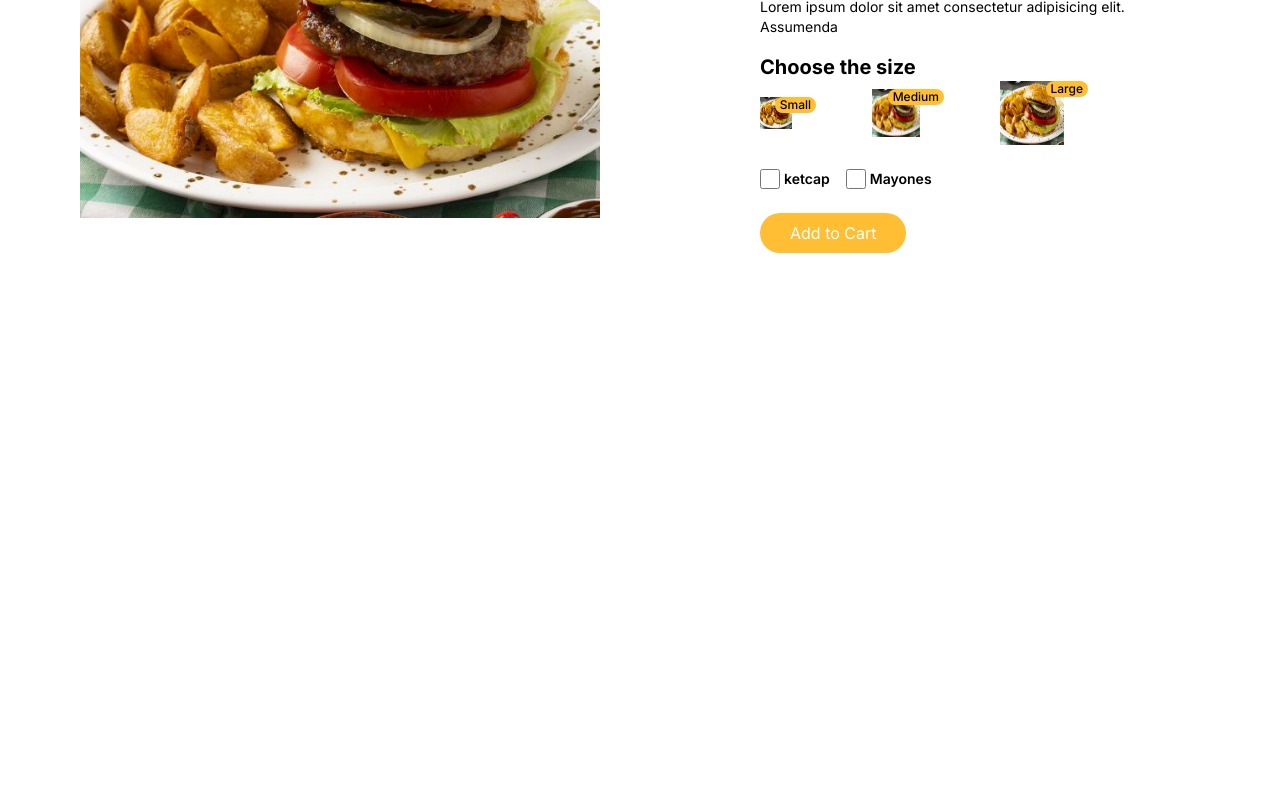
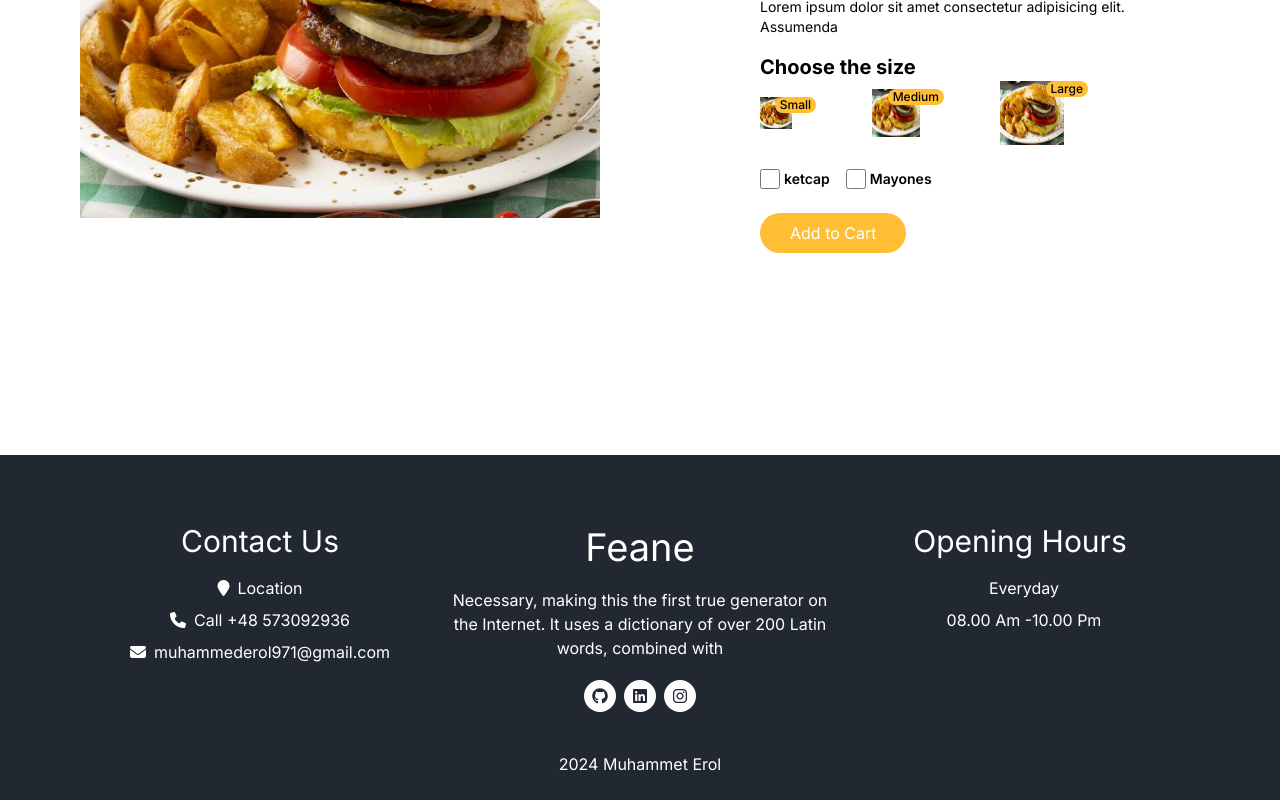
Before and after one commit to muhammeterl1912/food_ordering-app, a Next.js app: page /product in a window 1280 px wide. Shown: the part 431-1231 px from the top of the page. Before the commit the page ends 886 px from the top, so only its background shows below. Built offline with nearby package versions, Linux system fonts and the light colour scheme.

Commit message:
Created footer section and set.

```diff
--- a/src/app/layout.js
+++ b/src/app/layout.js
@@ -3,6 +3,7 @@ import "slick-carousel/slick/slick.css";
 import "slick-carousel/slick/slick-theme.css";
 import Header from "@/components/layout/Header";
 import "./globals.css";
+import Footer from "@/components/layout/Footer";
 
 const inter = Inter({ subsets: ["latin"] });
 
@@ -14,9 +15,17 @@ export const metadata = {
 export default function RootLayout({ children }) {
   return (
     <html lang="en">
+      <link
+        rel="stylesheet"
+        href="https://cdnjs.cloudflare.com/ajax/libs/font-awesome/6.5.2/css/all.min.css"
+        integrity="sha512-SnH5WK+bZxgPHs44uWIX+LLJAJ9/2PkPKZ5QiAj6Ta86w+fsb2TkcmfRyVX3pBnMFcV7oQPJkl9QevSCWr3W6A=="
+        crossorigin="anonymous"
+        referrerpolicy="no-referrer"
+      />
       <body className={inter.className}>
-      <Header/>
-      {children}
+        <Header />
+        {children}
+        <Footer />
       </body>
     </html>
   );
--- a/src/components/About.jsx
+++ b/src/components/About.jsx
@@ -11,7 +11,7 @@ const About = () => {
           </div>
         </div>
         <div className="md:w-1/2 ">
-          <div addClass="text-[40px]">We Are Feane</div>
+          <div className="text-[40px]">We Are Feane</div>
           <p className="my-5 flex flex-col items-center">
             There are many variations of passages of Lorem Ipsum available, but
             the majority have suffered alteration in some form, by injected
--- a/src/components/CampaignItem.jsx
+++ b/src/components/CampaignItem.jsx
@@ -14,7 +14,7 @@ const CampaignItem = () => {
         />
       </div>
       <div className="text-white">
-        <div addClass="text-2xl">Tasty Friday</div>
+        <div className="text-2xl">Tasty Friday</div>
         <div className="font-dancing my-1">
           <span className="text-[40px]">25%</span>
           <span className="text-sm inline-block ml-1">Off</span>
--- /dev/null
+++ b/src/components/layout/Footer.jsx
@@ -0,0 +1,76 @@
+"use client";
+const Footer = () => {
+  return (
+    <footer className="bg-secondary text-white">
+      <div className="container mx-auto pt-16 pb-6">
+        <div className="flex md:justify-between justify-center text-center flex-wrap md:gap-y-0 gap-y-6 ">
+          <div className="md:flex-1">
+            <div className="text-[30px]">Contact Us</div>
+            <div className="flex flex-col gap-y-2 mt-3">
+              <div>
+                <i className="fa fa-map-marker"></i>
+                <span className="inline-block ml-2">Location</span>
+              </div>
+              <div>
+                <i className="fa fa-phone"></i>
+                <span className="inline-block ml-2">Call +48 573092936</span>
+              </div>
+              <div>
+                <i className="fa fa-envelope"></i>
+                <span className="inline-block ml-2">
+                  muhammederol971@gmail.com
+                </span>
+              </div>
+            </div>
+          </div>
+          <div className="md:flex-1">
+            <div className="text-[38px]">Feane</div>
+            <p className="mt-3">
+              Necessary, making this the first true generator on the Internet.
+              It uses a dictionary of over 200 Latin words, combined with
+            </p>
+            <div className="flex items-center justify-center mt-5 gap-x-2">
+              <a
+                href="https://github.com/muhammeterl1912"
+                target="_blank"
+                className="w-8 h-8 grid place-content-center bg-white text-secondary rounded-full"
+              >
+                <i className="fa-brands fa-github"></i>
+              </a>
+              <a
+                href="https://www.linkedin.com/in/muhammet-erol/"
+                target="_blank"
+                className="w-8 h-8 grid place-content-center bg-white text-secondary rounded-full"
+              >
+                <i className="fa-brands fa-linkedin"></i>
+              </a>
+              <a
+                href="https://www.instagram.com/muhammeterl1912/"
+                target="_blank"
+                className="w-8 h-8 grid place-content-center bg-white text-secondary rounded-full"
+              >
+                <i className="fa-brands fa-instagram"></i>
+              </a>
+            </div>
+          </div>
+          <div className="md:flex-1">
+            <div className="text-[30px]">Opening Hours</div>
+            <div className="flex flex-col gap-y-2 mt-3">
+              <div>
+                <span className="inline-block ml-2">Everyday</span>
+              </div>
+              <div>
+                <span className="inline-block ml-2">08.00 Am -10.00 Pm</span>
+              </div>
+            </div>
+          </div>
+        </div>
+        <p className="text-center mt-10">
+          {`${new Date().getFullYear()} Muhammet Erol`}
+        </p>
+      </div>
+    </footer>
+  );
+};
+
+export default Footer;
```
